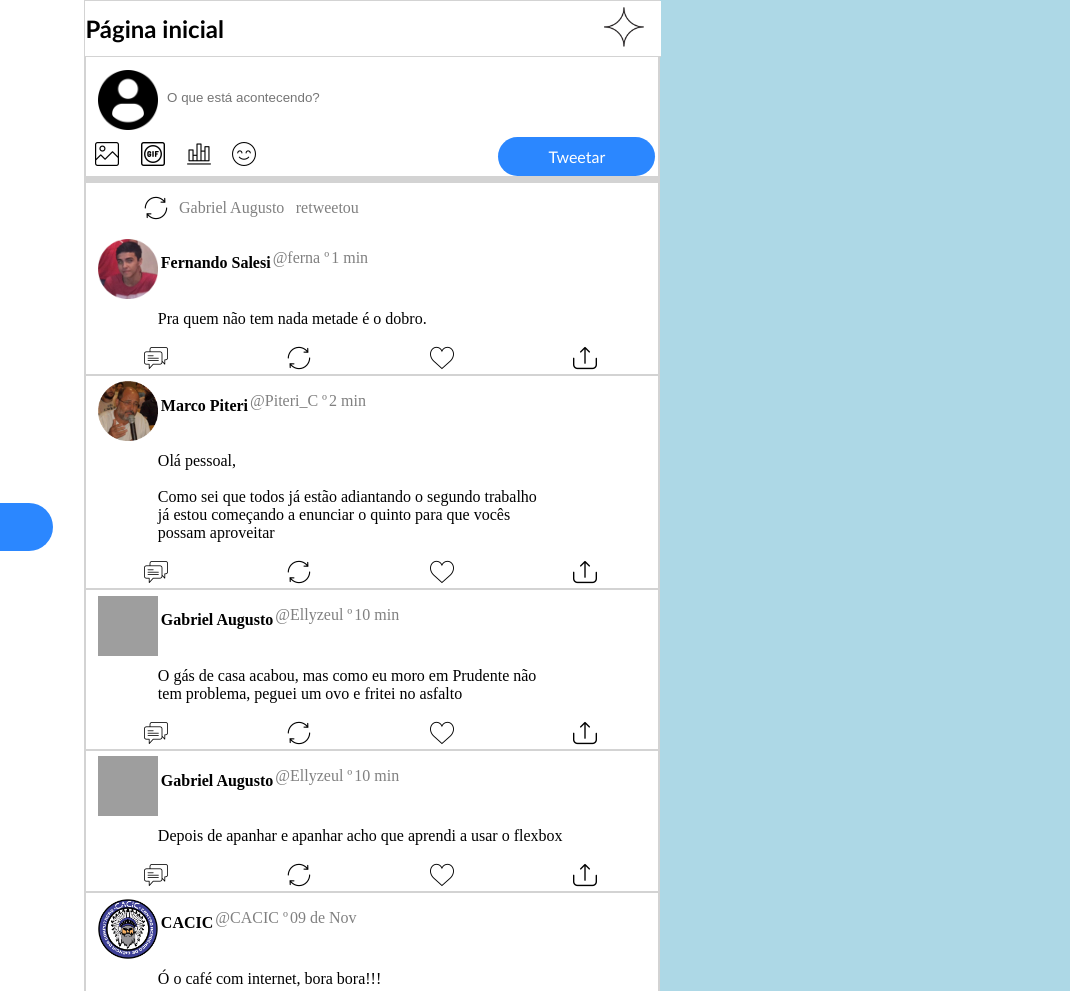
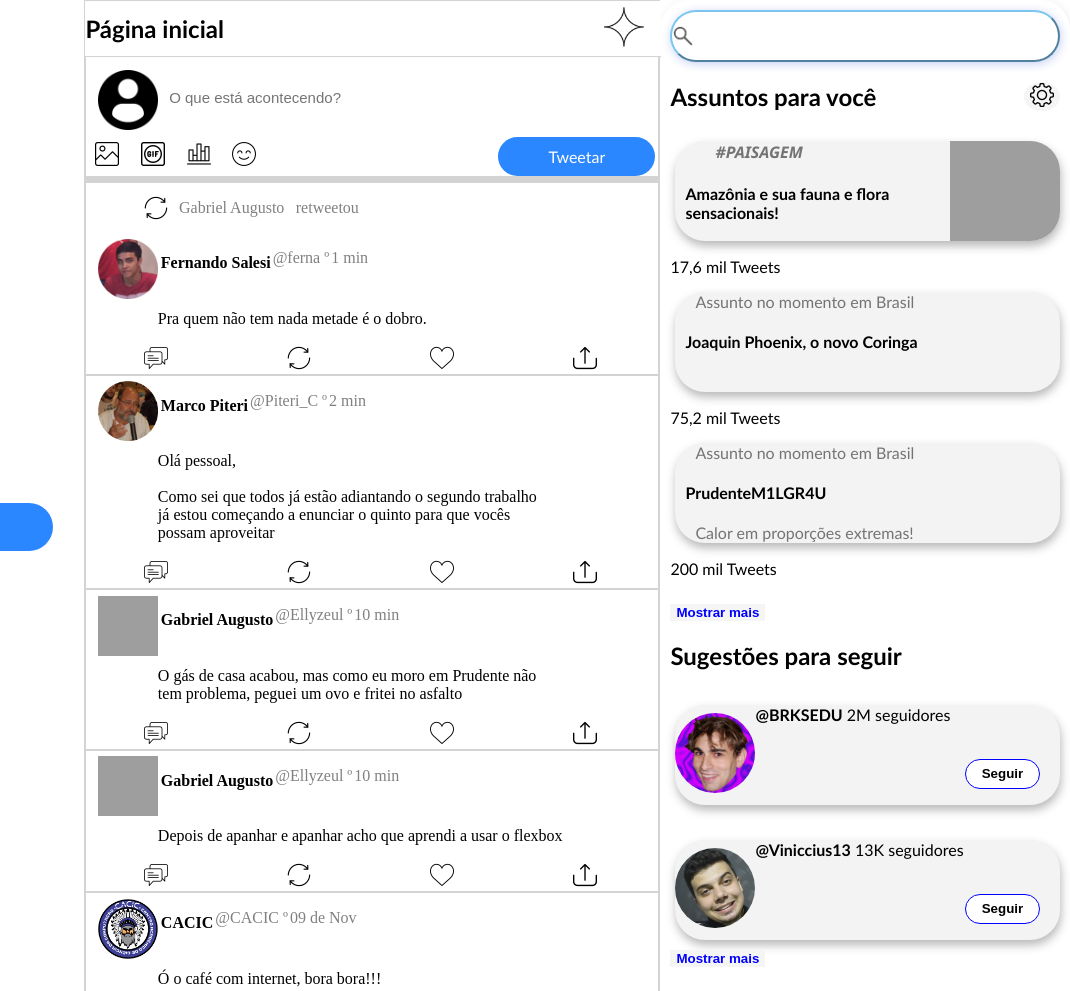
Before and after one commit to Ellyzeul/TP01-HTML, a plain HTML site: page index.html in a window 1280 px wide. Shown: the top 991 px of the page, 210-1280 px from the left. Drawn offline with Linux system fonts and the light colour scheme; grey boxes are pictures that could not be loaded.

Commit message:
Adicionando a aba direita ja finalizada

```diff
--- /dev/null
+++ b/ParteDireita.css
@@ -0,0 +1,108 @@
+.item{
+    background: rgb(243, 243, 243);
+    border-radius: 30px;
+    height: 100px;
+    margin:0;
+    margin-left: 5px;
+    margin-top:10px;
+    box-shadow: 1px 5px 10px rgba(85, 85, 85, 0.418);
+}
+.item:hover{
+    background-color: rgb(224, 224, 224);
+}
+input{
+    height: 35px;
+    width: 230px;
+    border: none;
+    font-size: 15px;
+}
+.formPesquisar{
+    margin 20px;
+}
+.pesquisa{
+    flex-direction: row;
+    border: outset;
+    border-width: 2px;      /*largura da borda*/
+    border-radius: 30px;    /*borda de curvatura*/
+    background-color: white;
+    border-color: rgb(123, 198, 241);
+    box-shadow: 1px 2px 10px rgba(16, 61, 207, 0.24);
+}
+#iconeLupa{
+    margin-top: 13px;
+    height: 22px;
+    width: auto;
+}
+#campoPesquisa:focus{    /*quando clicka e com # eh id e . eh classe*/
+    outline-width: 0px;
+}
+.imagensRight{
+    height: 100px;
+    width: 110px;
+    border-top-right-radius: 30px;
+    border-bottom-right-radius: 30px;
+    float: right;
+}
+.perfilDireita{
+    float: left;
+    margin:0;
+    margin-top:8px;
+    height: 80px;
+    width: auto;
+    border-radius: 100%;
+}
+.Assuntos{
+    display: flex;
+    flex-direction: row;
+    align-items: center;
+    justify-content: space-between;
+}
+#iconeSettings{
+    border: none;
+    background-color: rgb(245, 245, 245);
+    border-radius: 100%;
+}
+#iconeSettings:hover{
+    background-color: rgb(171, 232, 236);
+}
+#botaoSeguir{
+    border: none;
+    height: 30px;
+    width: 75px;
+    background-color: white;
+    border-radius: 30px;
+    border-style: solid;
+    border-width: 1px;
+    border-color: blue;
+    margin-top:35px;
+    margin-right: 20px;
+    float: right;
+}
+#botaoSeguir:hover{
+    background-color: rgb(171, 232, 236);
+}
+h4{
+    margin-left: 10px;
+}
+.item p{
+    padding:0;
+    margin:0;
+    margin-left: 20px;
+    color: rgb(116, 116, 116);
+}
+.texto2{
+    font-family: 'Segoe UI', Tahoma, Geneva, Verdana, sans-serif;
+    margin-left: 20px;
+    font-style: italic;
+}
+.nomePerfilDireita{
+    margin:0;
+    margin-top: 35px;
+}
+#mostrarMais{
+    border: none;
+    margin:0;
+    margin-top:10px;
+    background-color:  rgb(245, 245, 245);
+    color: blue;
+}
--- a/home.css
+++ b/home.css
@@ -5,11 +5,11 @@ body{
 .container{
     display: grid;
     grid-template-columns: 23% 45% 32%;
-    grid-template-rows: 200px 450px auto;
+    grid-template-rows: 200px 900px auto;
     grid-template-areas:
     "esquerda center direita"
     "esquerda center direita"
-    ". center direita"
+    ". center ."
 }
 .topo{
     width: 45%;
@@ -30,7 +30,11 @@ body{
 }
 .aba_direita{
     grid-area: direita;
-    background: lightblue;
+    font-family: 'Gill Sans', 'Gill Sans MT', Calibri, 'Trebuchet MS', sans-serif;
+    border-radius: 30px;
+    padding: 10px;
+    box-shadow: 1px 2px 10px rgba(170, 170, 170, 0.24);
+    background-color: rgb(255, 255, 255);
 }
 .center{
     grid-area: center;
--- a/index.html
+++ b/index.html
@@ -4,6 +4,7 @@
         <title>Twitter</title>
         <meta charset="utf-8">
         <link rel="stylesheet" type="text/css" href="home.css">
+        <link rel="stylesheet" type="text/css" href="ParteDireita.css">
         <link rel="shortcut icon" href="img/logo.png">
     </head>
     <body class="container">
@@ -21,10 +22,55 @@
             </ul>
             <a href="index.html"><button class="tweetButton">Tweetar</button></a>
         </nav>
-        <div class="aba_direita">
-
-        </div>
-        <div class="center">
+        <nav class="aba_direita">
+                <div class="input">
+                    <form class="formPesquisar">
+                        <div class="pesquisa">
+                            <img id="iconeLupa" src="img/lupa2.png">
+                            <input type="text" name="pesquisa" id="campoPesquisa">
+                        </div>
+                    </form>
+                </div>
+            <div class="Assuntos">
+                <h2>Assuntos para você</h2>
+                <a href="index.html"><button id="iconeSettings"><img src="img/settings.png"></button></a>
+            </div>
+            <div class="item">
+                <img class="imagensRight" src="img/paisagem.jpg">
+                <div class="texto2"><p><strong>#PAISAGEM</strong></p></div>
+                <h4>Amazônia e sua fauna e flora sensacionais!</h4>
+            </div>
+            <p>17,6 mil Tweets</p>
+            <div class="item">
+                <p>Assunto no momento em Brasil</p>
+                <h4>Joaquin Phoenix, o novo Coringa</h4>
+            </div>
+            <p>75,2 mil Tweets</p>
+            <div class="item">
+                <p>Assunto no momento em Brasil</p>
+                <h4>PrudenteM1LGR4U</h4>
+                <p>Calor em proporções extremas!</p>
+            </div>
+            <p>200 mil Tweets</p>
+            <a href="index.html"><button id="mostrarMais"><p1><strong>Mostrar mais</strong></p1></button></a>
+            <h2>Sugestões para seguir</h2>
+            <div class="item">
+                <img class="perfilDireita" src="img/Bilador.jpg">
+                <div class="nomePerfilDireita">
+                    <strong>@BRKSEDU</strong>  2M seguidores
+                </div>
+                <a href="index.html"><button id="botaoSeguir"><strong>Seguir</strong></button></a>
+            </div>
+            <div class="item">
+                <img class="perfilDireita" src="img/Viniccius13.png">
+                <div class="nomePerfilDireita">
+                    <strong>@Viniccius13</strong>  13K seguidores
+                </div>
+                <a href="index.html"><button id="botaoSeguir"><strong>Seguir</strong></button></a>
+            </div>
+            <a href="index.html"><button id="mostrarMais"><p1><strong>Mostrar mais</strong></p1></button></a>
+        </nav>
+        <nav class="center">
             <a href="index.html"><header class="topo">
                 <div id="pagina_inicial"><h1>Página inicial</h1></div>
                 <div><img src="img/starButton.png"></div>
@@ -188,6 +234,6 @@
                 </nav>
             </section>
             <div id="whiteSpace"><!-- Espaço em branco --></div>
-        </div>
+        </nav>
     </body>
 </html>
```
Also changed, not shown: img/Bilador.jpg (added), img/Viniccius13.png (added), img/criancas.jpg (added), img/lupa2.png (added), img/settings.png (added), 1 other file.
